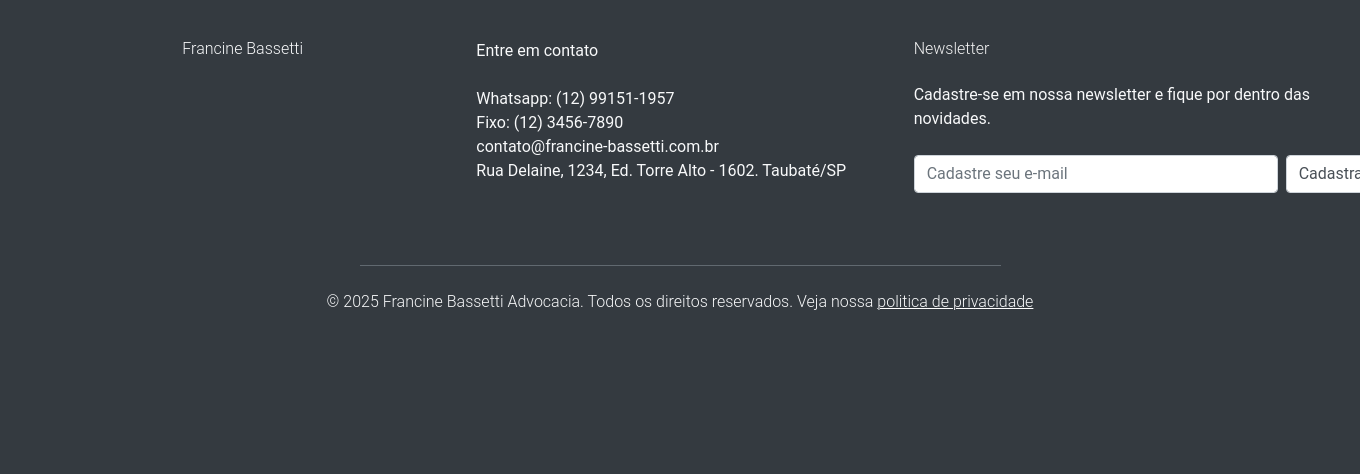
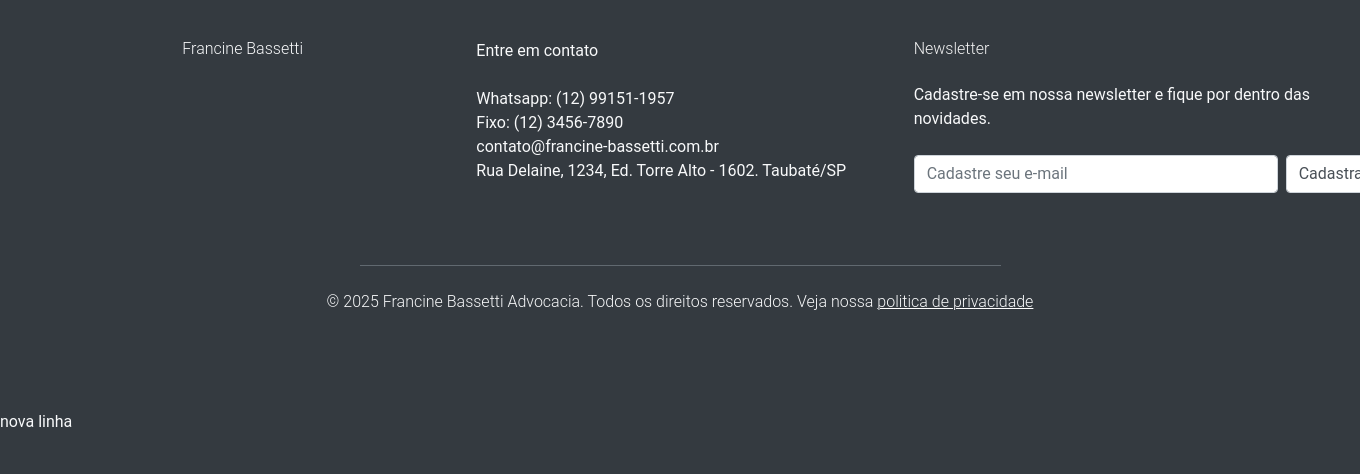
Before and after one commit to ricardocanedo/projeto-integrador-3-univesp-2025, a Django app: page /blog/ in a window 1360 px wide; the page is wider, and only the part inside the window is pictured. Shown: the part 603-1077 px from the top of that part. Before the commit the page ends 913 px from the top of that part, so only its background shows below. Run offline with Django 5.2, Linux system fonts and the light colour scheme; data that the repository does not hold is empty; some libraries are stand-ins or nearby versions.

Commit message:
teste commit cicd

```diff
--- a/backend/backend/website/templates/website/footer.html
+++ b/backend/backend/website/templates/website/footer.html
@@ -55,4 +55,10 @@
             <p class="m-0">&copy; 2025 Francine Bassetti Advocacia. Todos os direitos reservados. Veja nossa <a class="text-light link-underline" href="/politica-de-privacidade">politica de privacidade</a></p>
         </div>
     </div>
+    <br>
+    <br>
+    <br>
+        nova linha
+    <br>
+    <br>
 </footer>
```
